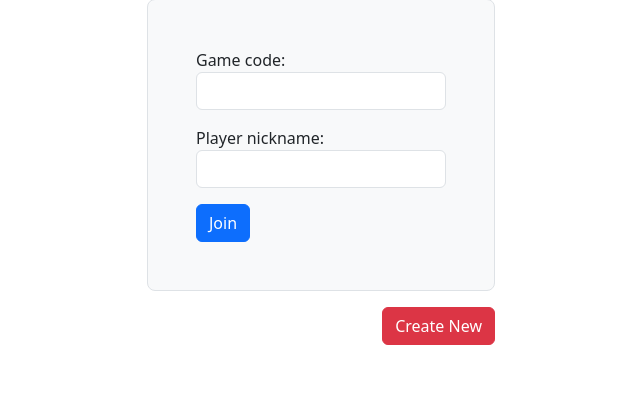
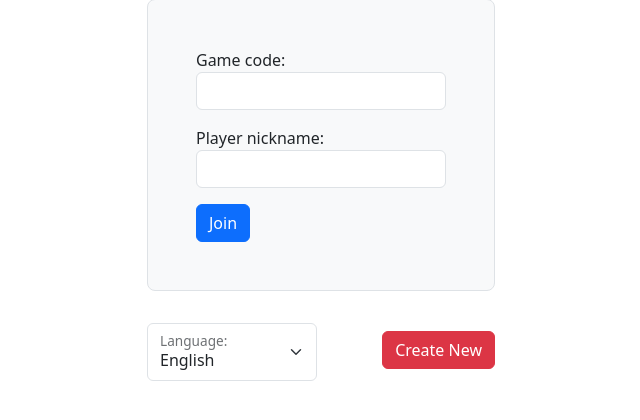
Before and after one commit to agramgurka/drawerage, a Django app: page / in a window 1280 px wide. Shown: the part 215-635 px from the top of the page, without its empty margins (319-959 px from the left). Run offline with Django 4.2, Linux system fonts and the light colour scheme; data comes from the database, SQL or seed files in the repository; data that the repository does not hold is empty; parts of the project's set-up code (start-up, migrations or seed data) failed here and were passed over.

Commit message:
Allow to choose language for a game

```diff
--- a/application/consumers.py
+++ b/application/consumers.py
@@ -128,6 +128,7 @@ class Game(AsyncJsonWebsocketConsumer):
                     self.game_task.add_done_callback(display_task_result)
                     logger.info('game is started')
                 except ValueError as e:
+                    logger.exception('Error with starting game command')
                     await self.send_json(
                         {
                             'command': 'error',
--- a/application/forms.py
+++ b/application/forms.py
@@ -1,4 +1,6 @@
 from django import forms
+
+from .models import Language
 from .services.basics import GAME_CODE_LEN, NICKNAME_LEN
 
 
@@ -8,3 +10,15 @@ class JoinGameForm(forms.Form):
 
     game_code.widget.attrs.update({'class': 'form-control'})
     player_nickname.widget.attrs.update({'class': 'form-control'})
+
+
+class CreateGameForm(forms.Form):
+    language = forms.ChoiceField(choices=[])
+    language.widget.attrs.update({'class': 'form-select'})
+
+    def __init__(self, *args, **kwargs):
+        super().__init__(*args, **kwargs)
+        self.fields['language'].choices = [
+            (x.code, x.name)
+            for x in Language.objects.all()
+        ]
--- a/application/management/commands/add_answers.py
+++ b/application/management/commands/add_answers.py
@@ -2,7 +2,7 @@ import logging
 
 from django.core.management import BaseCommand
 
-from ...models import AutoAnswer
+from ...models import AutoAnswer, Language
 
 
 class Command(BaseCommand):
@@ -29,11 +29,12 @@ class Command(BaseCommand):
                 break
             contents.append(line)
 
+        language = Language.objects.get(code=lang)
         for line in contents:
             line = line.strip('\r\n .,!')
             if not line:
                 continue
             try:
-                AutoAnswer.objects.create(language=lang, text=line, source=source)
+                AutoAnswer.objects.create(language=language, text=line, source=source)
             except Exception:
                 logging.getLogger(__name__).exception('Problem with saving Task model occured')
--- a/application/management/commands/add_tasks.py
+++ b/application/management/commands/add_tasks.py
@@ -2,7 +2,7 @@ import logging
 
 from django.core.management import BaseCommand
 
-from ...models import Task
+from ...models import Language, Task
 
 
 class Command(BaseCommand):
@@ -29,11 +29,12 @@ class Command(BaseCommand):
                 break
             contents.append(line)
 
+        language = Language.objects.get(code=lang)
         for line in contents:
             line = line.strip('\r\n .,!')
             if not line:
                 continue
             try:
-                Task.objects.create(language=lang, text=line, source=source)
+                Task.objects.create(language=language, text=line, source=source)
             except Exception:
                 logging.getLogger(__name__).exception('Problem with saving Task model occured')
--- a/application/models.py
+++ b/application/models.py
@@ -3,9 +3,19 @@ from django.db import models
 from .services.basics import GameStage, RoundStage
 
 
+class LanguageManager(models.Manager):
+    def get_by_natural_key(self, language_code):
+        return self.get(code=language_code)
+
+
 class Language(models.Model):
     code = models.CharField(max_length=10, unique=True)
     name = models.CharField(max_length=255, unique=True)
+
+    objects = LanguageManager()
+
+    def natural_key(self):
+        return (self.code, )
 
     def __str__(self):
         return self.name
@@ -35,6 +45,9 @@ class Game(models.Model):
                              choices=[(stage, stage.value) for stage in GameStage],
                              default=GameStage.pregame)
     is_paused = models.BooleanField('is paused', default=False)
+
+    def __str__(self):
+        return f'Game {self.code}, lang: {self.language.code}'
 
 
 class Round(models.Model):
--- a/application/services/auto_answers.py
+++ b/application/services/auto_answers.py
@@ -1,7 +1,7 @@
-from ..models import AutoAnswer
+from ..models import AutoAnswer, Language
 
 
-def get_auto_answers(lang: str, number: int = 1) -> list[str]:
+def get_auto_answers(lang: Language, number: int = 1) -> list[str]:
     if number < 1:
         return []
     return list(
--- a/application/services/db_function.py
+++ b/application/services/db_function.py
@@ -13,7 +13,7 @@ from django.http import HttpRequest
 from django.core.files.base import ContentFile
 from thefuzz import fuzz
 
-from ..models import Player, Game, Round, Variant, Result
+from ..models import Player, Game, Round, Variant, Result, Language
 from .auto_answers import get_auto_answers
 from .basics import (DRAWING_COLORS,
                      GameRole, GameStage, RoundStage,
@@ -98,10 +98,10 @@ def is_player(game_id: int, user: User) -> bool:
     return Game.objects.filter(pk=game_id, players__user=user).exists()
 
 
-def create_game(request, cycles=2) -> int:
+def create_game(request, *, language_code, cycles=2) -> int:
     """ creates new game object and adds game's host to it """
-
-    game = Game.objects.create(code=generate_game_code(), cycles=cycles)
+    language = Language.objects.get(code=language_code)
+    game = Game.objects.create(code=generate_game_code(), cycles=cycles, language=language)
     host = create_player(game_id=game.pk, user=request.user, is_host=True)
     game.players.add(host)
     return game.pk
@@ -145,31 +145,37 @@ def join_game(request: HttpRequest, game_code: str, nickname: str) -> Optional[i
 
 
 @lru_cache()
-def get_predefined_task_producer(lang) -> PredefinedTaskProducer:
-    return PredefinedTaskProducer(lang)
+def get_predefined_task_producer(lang: Language) -> PredefinedTaskProducer | None:
+    try:
+        return PredefinedTaskProducer(lang)
+    except ValueError:
+        return None
 
 
 @lru_cache()
-def get_ruslang_task_producer(lang) -> RuslangTaskProducer:
-    return RuslangTaskProducer(lang)
+def get_ruslang_task_producer(lang) -> RuslangTaskProducer | None:
+    try:
+        return RuslangTaskProducer(lang)
+    except ValueError:
+        return None
 
 
-def available_task_producers(lang) -> list[tuple[BaseTaskProducer, int]]:
+def available_task_producers(lang: Language) -> list[tuple[BaseTaskProducer, int]]:
     """
     Returns provider and weight how ofter it should appears
     """
-    return [
+    return [x for x in [
         # predefined tasks from database
         (get_predefined_task_producer(lang), 5),
         # random phrase from ruslang
         (get_ruslang_task_producer(lang), 2),
-    ]
+    ] if x[0] is not None]
 
 
-def create_drawing_task(restrictions) -> tuple[str, Restriction]:
+def create_drawing_task(game: Game, restrictions) -> tuple[str, Restriction]:
     """ returns new painting task """
 
-    producers_with_weights = available_task_producers('ru')
+    producers_with_weights = available_task_producers(game.language)
     return random.choices(
         [x for x, _ in producers_with_weights],
         weights=[x for _, x in producers_with_weights],
@@ -185,7 +191,7 @@ def create_rounds(game_id: int) -> None:
     game = Game.objects.get(pk=game_id)
     restrictions = None
     for order_number, player in enumerate(players * game.cycles):
-        task, restrictions = create_drawing_task(restrictions)
+        task, restrictions = create_drawing_task(game, restrictions)
         game_round = Round.objects.create(
             game=game,
             order_number=order_number,
@@ -529,7 +535,7 @@ def populate_missing_variants(game_round: Round):
                 text=auto_answer.strip().lower(),
                 author=None,
             )
-            for auto_answer in get_auto_answers('ru', missing_answers)
+            for auto_answer in get_auto_answers(game_round.game.language, missing_answers)
         ])
 
 
--- a/application/templates/start_page.html
+++ b/application/templates/start_page.html
@@ -18,14 +18,35 @@
         <div class="col-md-4">
             <form method="post" class="p-4 p-md-5 border rounded-3 bg-light">
                 {% csrf_token %}
-                {{ form.as_p }}
+                <p>
+                    {{ form.game_code.errors }}
+                    <label for="{{ form.game_code.id_for_label }}">{{ form.game_code.label }}:</label>
+                    {{ form.game_code }}
+                </p>
+                <p>
+                    {{ form.player_nickname.errors }}
+                    <label for="{{ form.player_nickname.id_for_label }}">{{ form.player_nickname.label }}:</label>
+                    {{ form.player_nickname }}
+                </p>
                 <div class="d-flex justify-content-between">
                     <input type="submit" class="btn btn-primary" value="Join"/>
                 </div>
             </form>
-            <div class="d-md-flex justify-content-md-end mt-3">
-                <a href="{% url 'create_game' %}" id="create_game" class="btn btn-danger">Create New</a>
-            </div>
+            <form method="POST" action="{% url 'create_game' %}">
+                {% csrf_token %}
+                <div class="row g-2 mt-4">
+                    <div class="col-md">
+                        <div class="form-floating">
+                            {{ new_game_form.language.errors }}
+                            {{ new_game_form.language }}
+                            <label for="{{ new_game_form.language.id_for_label }}">{{ new_game_form.language.label }}:</label>
+                        </div>
+                    </div>
+                    <div class="col-md gy-3 text-end">
+                        <button type="submit" id="create_game" class="btn btn-danger">Create New</button>
+                    </div>
+                </div>
+            </form>
         </div>
     </div>
 </div>
@@ -36,9 +57,19 @@
       if (lastName) {
         nicknameEl.value = lastName;
       }
+      const languageEl = document.querySelector('#id_language');
+      const language = window.localStorage.getItem('language');
+      if (language) {
+        languageEl.value = language;
+      }
       nicknameEl.addEventListener('blur', (e) => {
         if (e.target.value) {
           window.localStorage.setItem('lastName', e.target.value);
+        }
+      });
+      languageEl.addEventListener('change', (e) => {
+        if (e.target.value) {
+          window.localStorage.setItem('language', e.target.value);
         }
       });
     });
--- a/application/views.py
+++ b/application/views.py
@@ -15,7 +15,7 @@ from .services.db_function import (join_game, create_game, get_active_game,
                                    apply_variant, select_variant, get_game_stage,
                                    get_player_color, is_player, is_host, get_host_channel)
 from .services.basics import MediaType, GameStage
-from .forms import JoinGameForm
+from .forms import CreateGameForm, JoinGameForm
 
 logger = logging.getLogger(__name__)
 
@@ -31,6 +31,11 @@ class StartPage(FormView):
             return redirect(reverse('game'))
         return super().get(request, *args, **kwargs)
 
+    def get_context_data(self, **kwargs):
+        ctx = super().get_context_data(**kwargs)
+        ctx['new_game_form'] = CreateGameForm()
+        return ctx
+
     def form_valid(self, form):
         game_code = form.cleaned_data['game_code']
         nickname = form.cleaned_data['player_nickname']
@@ -44,10 +49,18 @@ class StartPage(FormView):
         return reverse('game')
 
 
-class CreateGame(View):
-    def get(self, request):
-        create_game(request)
+class CreateGame(FormView):
+    form_class = CreateGameForm
+
+    def form_valid(self, form):
+        create_game(self.request, language_code=form.cleaned_data['language'])
         return redirect(reverse('game'))
+
+    def form_invalid(self, form):
+        return redirect(reverse('start_page'))
+
+    def get_success_url(self):
+        return reverse('game')
 
 
 class Game(View):
```
Also changed, not shown: application/services/tasks.py (+6 -6 lines).
